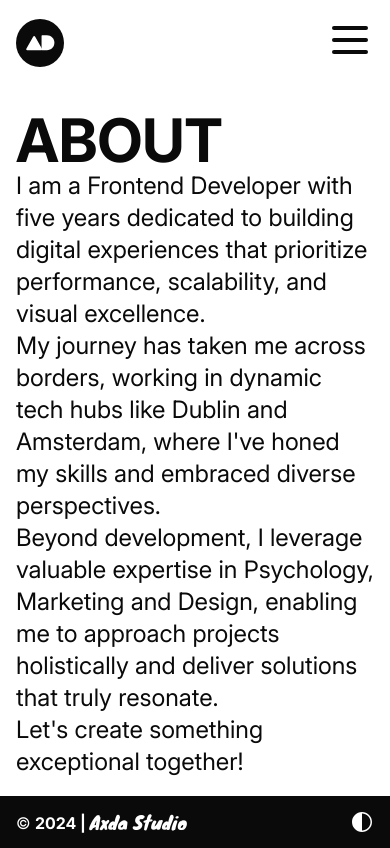
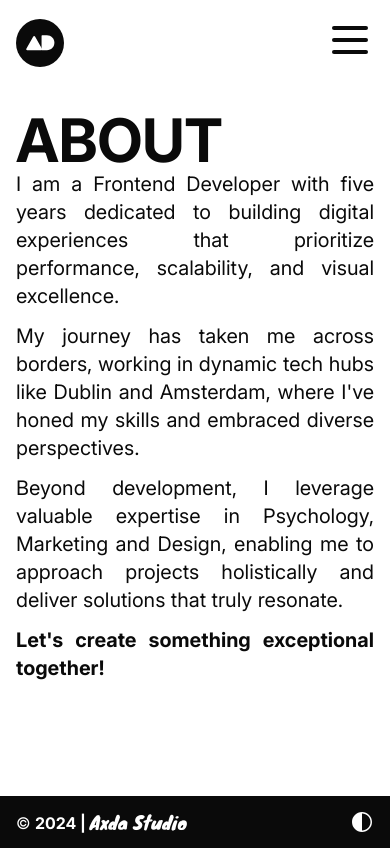
Before and after one commit to Axda-Web/axda-studio, a Next.js app: page /about in a window 390 px wide. Built offline with nearby package versions, Linux system fonts and the light colour scheme.

Commit message:
feat(PROJECT-PAGE): add about page responsiveness

```diff
--- a/app/(root)/about/page.tsx
+++ b/app/(root)/about/page.tsx
@@ -2,6 +2,9 @@ import { cn } from "@/lib/utils";
 import type { Metadata } from "next";
 import Image from "next/image";
 import { AnimatedElement } from "@/components/animated-element";
+
+// TODO: Review responsiveness appearance (mobile & tablet)
+// TODO: Replace illustration by portrait photo
 
 export const metadata: Metadata = {
   title: "Axda Studio Dev | About",
@@ -11,9 +14,11 @@ export const metadata: Metadata = {
 
 export default function AboutPage() {
   return (
-    <section className={cn("mt-10 flex items-center", "lg:mt-16")}>
+    <section
+      className={cn("mt-10 flex flex-col items-center", "lg:flex-row lg:mt-16")}
+    >
       <AnimatedElement
-        className={cn("flex-1")}
+        className={cn("flex-1 hidden", "xl:block")}
         initial={{ opacity: 0, x: -20 }}
         animate={{ opacity: 1, x: 0 }}
         transition={{
@@ -44,7 +49,7 @@ export default function AboutPage() {
           ABOUT
         </AnimatedElement>
         <AnimatedElement
-          className={cn("lg:space-y-3 lg:text-justify")}
+          className={cn("space-y-3 text-xl text-justify", "md:text-2xl")}
           initial={{ opacity: 0, y: 20 }}
           animate={{ opacity: 1, y: 0 }}
           transition={{
@@ -68,7 +73,9 @@ export default function AboutPage() {
             Marketing and Design, enabling me to approach projects holistically
             and deliver solutions that truly resonate.
           </p>
-          <p>Let&apos;s create something exceptional together!</p>
+          <p className={cn("font-bold")}>
+            Let&apos;s create something exceptional together!
+          </p>
         </AnimatedElement>
       </div>
     </section>
```
